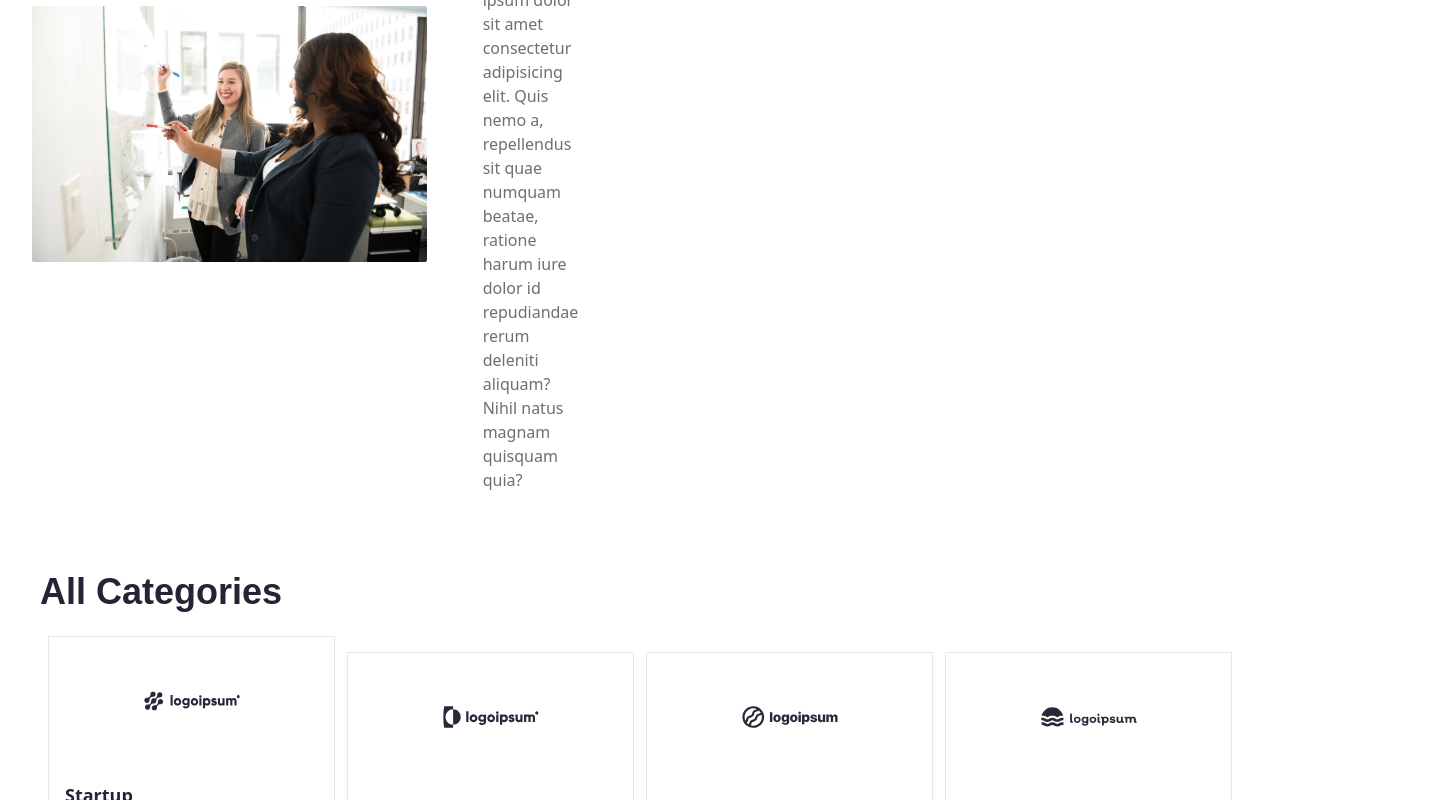
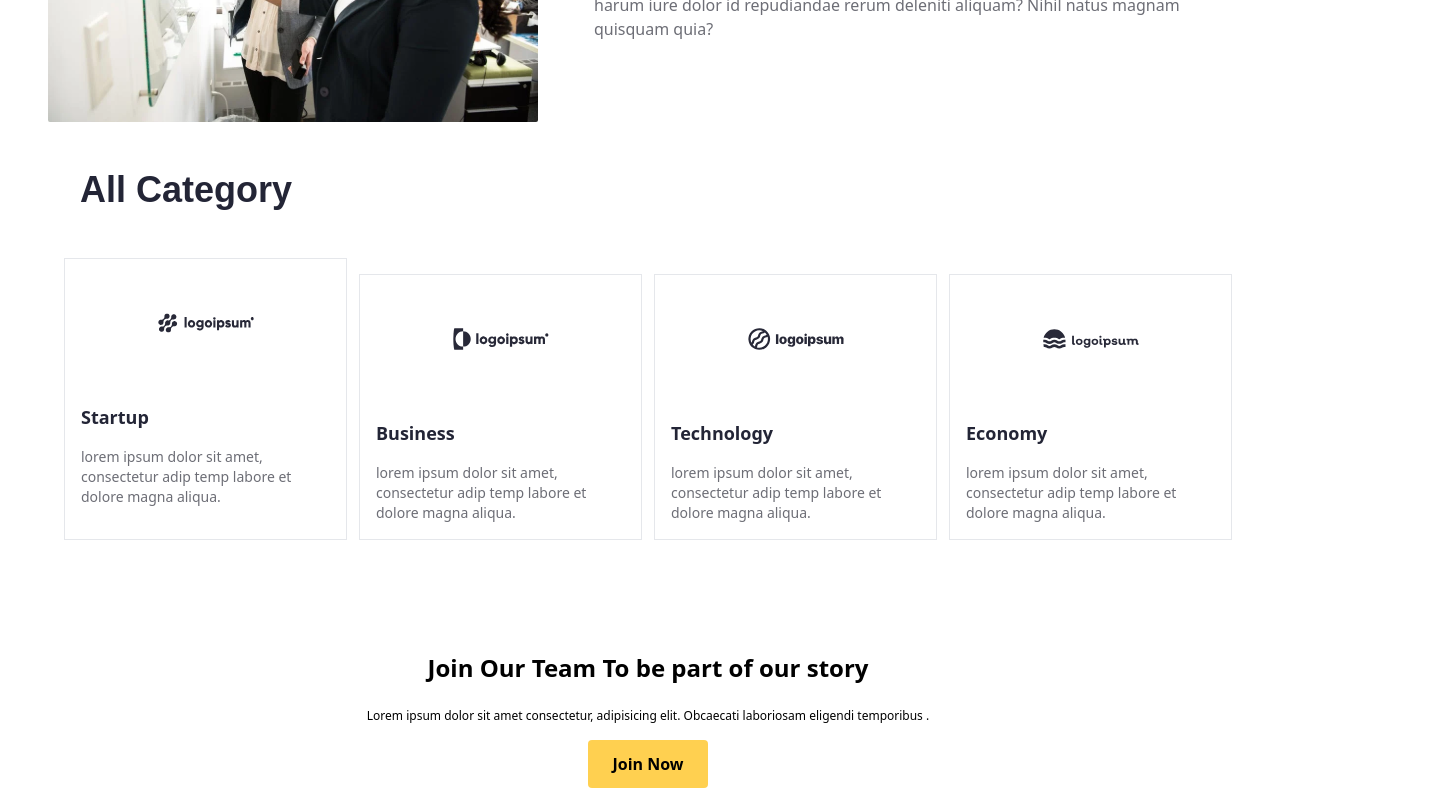
Before and after one commit to SuyashSingh01/Frontend-Assignment, a React (Create React App) app: page /blog in a window 1280 px wide. Shown: the part 2000-2800 px from the top of the page, 1456 px wide, since content can reach past the window. Built offline with nearby package versions, Linux system fonts and the light colour scheme.

Commit message:
fixed-blog page

```diff
--- a/src/pages/Blog.js
+++ b/src/pages/Blog.js
@@ -1,3 +1,4 @@
+
 import React from 'react';
 import { useNavigate } from 'react-router-dom';
 import { Data } from '../Data';
@@ -6,40 +7,38 @@ import PostItemCard from '../components/PostItemCard';
 import HeroSectionContent from '../components/HeroSectionContent';
 import JointeamSection from '../components/JointeamSection';
 import CategoryCard from '../components/CategoryCard';
-import manimage from '../assets/Client-First - IMAGES/man-in-white-dress-shirt-sitting-on-black-rolling-chair-while-facing-black-computer-set-and-smiling-840996.svg';
-
+import manimage from '../assets/Client-First - IMAGES/man-in-white-dress-shirt-sitting-on-black-rolling-chair-while-facing-black-computer-set-and-smiling-840996.svg'
 const Blog = () => {
   const navigate = useNavigate();
   return (
-    <div className="container mx-auto px-4 py-6">
-      {/* Hero Section */}
-      <div className="relative flex flex-col md:flex-row justify-between bg-[#F4F0F8] h-[400px] md:h-[500px] lg:h-[600px] items-center">
-        <HeroSectionContent page={"blog"} />
-        <img
+    <div className="container mx-2 p-6">
+
+      <div className="relative flex justify-between bg-[#F4F0F8] h-[600px] md:h-[500px] lg:h-[600px]" >
+      <HeroSectionContent page={"blog"} />
+      {/* <img src={manimage} className='w-50% absolute top-14 right-10' alt="manimg" />
+       */}
+       <img
           src={manimage}
           className="hidden md:block mx-auto md:w-1/2 lg:w-[40%] mt-4 md:mt-0 md:absolute md:top-10 right-10 md:right-0 object-contain"
           alt="manimg"
         />
       </div>
-
-      {/* Blog Cards Section */}
+      {/* Blog Cards */}
       <div className="mt-6 mx-4">
-        <h2 className="text-2xl md:text-4xl font-bold font-headingfont p-2 md:p-5">All posts</h2>
-        <div className="grid grid-cols-1 md:grid-cols-2 lg:grid-cols-3 gap-4 justify-center items-center">
-          {Data.map((item, index) => (
+        <h2 className="text-4xl font-bold font-headingfont p-5">All posts</h2>
+        <div className="flex flex-col justify-center items-center w-full gap-y-2 md:gap-y-5">{
+          Data.map((item, index) => (
             <PostItemCard key={index} Item={item} navigate={navigate} />
-          ))}
+          ))
+        }
         </div>
       </div>
-
-      {/* Category Section */}
-      <section className="p-4 md:p-6 bg-white">
-        <div className="mb-4">
-          <h2 className="text-xl md:text-4xl font-bold font-headingfont text-[#232536]">All Categories</h2>
+      <section className="p-6 bg-white">
+      <div className="mb-4">
+          <h2 className="text-xl md:text-4xl font-bold font-headingfont text-[#232536] p-2 md:p-6">All Category</h2>
         </div>
-        <CategoryCard />
+        <CategoryCard/>
       </section>
-
       <JointeamSection />
     </div>
   );
```
